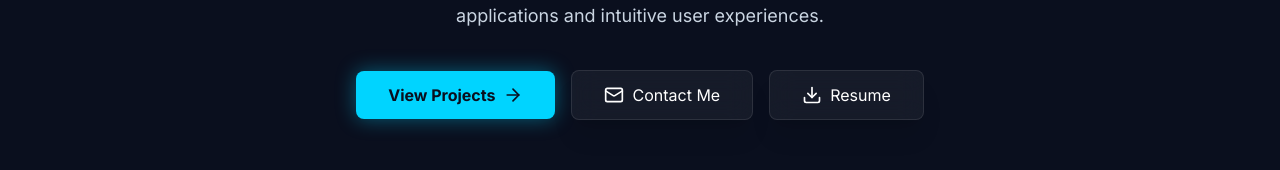
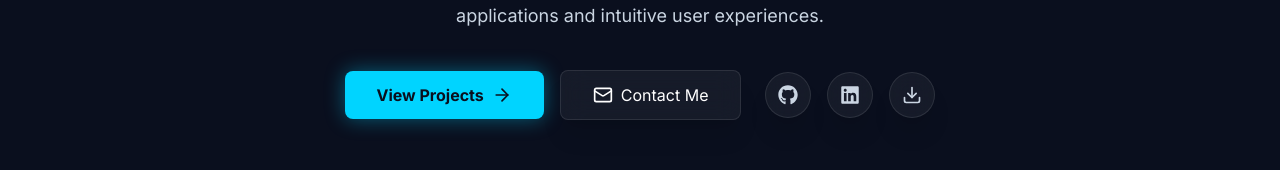
Before and after one commit to itsakhilesh7/Portfolio, a Next.js app: page / in a window 1280 px wide. Shown: the part 525-695 px from the top of the page. Built offline with nearby package versions, Linux system fonts and the light colour scheme; no server answers.

Commit message:
design: Clean up Hero CTA and add social links

```diff
--- a/components/Hero.jsx
+++ b/components/Hero.jsx
@@ -2,6 +2,7 @@
 import { useState, useEffect } from "react";
 import { motion } from "framer-motion";
 import { ArrowRight, Download, Mail } from "lucide-react";
+import { FaGithub, FaLinkedin } from "react-icons/fa";
 import Link from "next/link";
 import { PERSONAL_INFO } from "../constants/data";
 
@@ -89,14 +90,35 @@ export default function Hero() {
             <Mail className="group-hover:text-cyan transition-colors" size={20} />
             Contact Me
           </Link>
-          <a
-            href="/resume.pdf"
-            target="_blank"
-            className="group px-8 py-3 glass glass-hover text-white rounded-lg flex items-center gap-2 w-full sm:w-auto justify-center"
-          >
-            <Download className="group-hover:text-cyan transition-colors" size={20} />
-            Resume
-          </a>
+          <div className="flex items-center justify-center gap-4 mt-4 sm:mt-0 sm:ml-2">
+            <a
+              href={PERSONAL_INFO.github}
+              target="_blank"
+              rel="noreferrer"
+              title="GitHub"
+              className="p-3 glass glass-hover text-slate-300 hover:text-cyan rounded-full transition-all"
+            >
+              <FaGithub size={20} />
+            </a>
+            <a
+              href={PERSONAL_INFO.linkedin}
+              target="_blank"
+              rel="noreferrer"
+              title="LinkedIn"
+              className="p-3 glass glass-hover text-slate-300 hover:text-cyan rounded-full transition-all"
+            >
+              <FaLinkedin size={20} />
+            </a>
+            <a
+              href="/resume.pdf"
+              target="_blank"
+              rel="noreferrer"
+              title="Download Resume"
+              className="p-3 glass glass-hover text-slate-300 hover:text-cyan rounded-full transition-all"
+            >
+              <Download size={20} />
+            </a>
+          </div>
         </motion.div>
       </div>
     </section>
```
